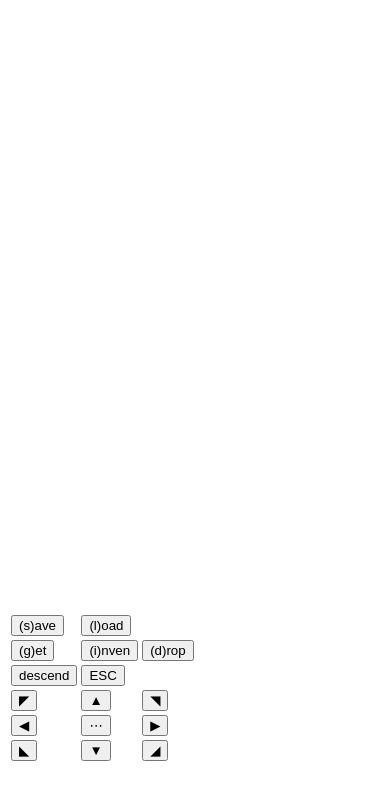
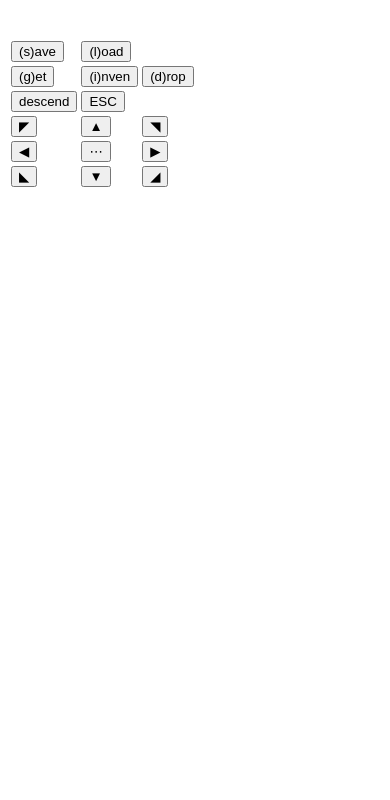
Before and after one commit to Conlaoch/Nim-roguelike, a plain HTML site: page docs/index.html in a window 390 px wide. Shown: the top 800 px of the page. Drawn offline with Linux system fonts and the light colour scheme.

Commit message:
new: move keypad on top of canvas to regain some screen real estate (esp. on mobile)

```diff
--- a/docs/index.html
+++ b/docs/index.html
@@ -3,6 +3,7 @@
   <head>
     <!-- we're using some fancy characters-->
     <meta charset="UTF-8">
+    <link rel="stylesheet" href="main.css">
     <title>Veins of the Earth</title>
   </head>
   <script src="jquery-3.3.1.js"></script>
@@ -14,9 +15,10 @@
   <script src="save.js"></script>
   <script src="main.js"></script>
   <body>
+    <div class="wrapper">
     <canvas id="canvas-game"></canvas>
     <!-- based on Ondrej Zara's js-like -->
-  <div id="keypad">
+    <div id="keypad" class="keypad">
       <table>
       <tbody>
         <tr>
@@ -55,7 +57,7 @@
       </tbody>
       </table>
       </div>
-  <div id="inventory_keypad">
+    <div id="inventory_keypad" class="keypad">
       <table>
         <tbody>
             <tr>
@@ -65,7 +67,7 @@
       </table>
 
     </div>
-  <div id="targeting_keypad">
+    <div id="targeting_keypad" class="keypad">
       <table>
         <tbody>
           <tr>
@@ -91,6 +93,7 @@
         </tbody>
       </table>
     </div>
+    </div>
   </body>
   <script src="table_tools.js"></script>
 </html>
--- /dev/null
+++ b/docs/main.css
@@ -0,0 +1,18 @@
+/*https://stackoverflow.com/questions/2941189/how-to-overlay-one-div-over-another-div */
+
+/*
+*  position: relative gives a new position context
+*/
+.wrapper {
+    position: relative;
+  }
+
+  /*
+  *  Position the keypad element using the top-left
+  *  of the .wrapper element
+  */
+  .keypad {
+    position: absolute;
+    top: 30px; /* We want to be able to see the life bar */
+    left: 0;
+  }
```
Lines whose indentation alone changed are shown as unchanged.
